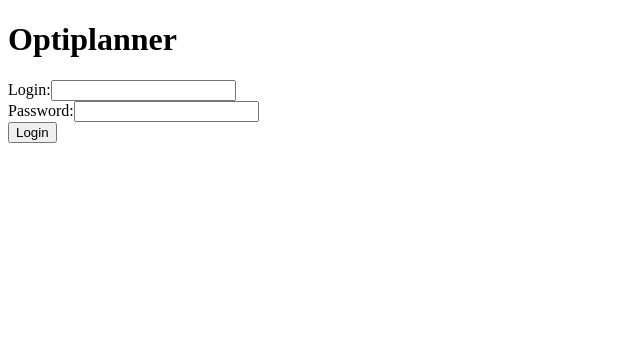
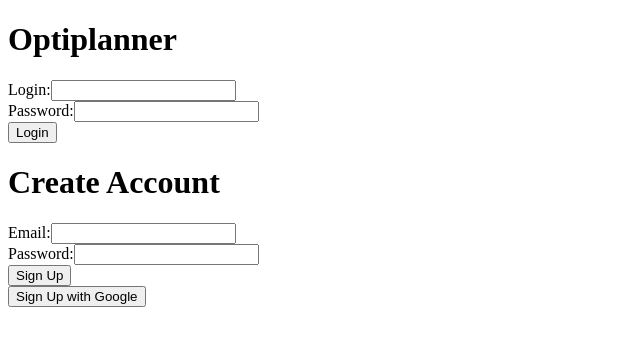
Before and after one commit to nuksnuks/Optiplanner, a React (Vite) app: page /login in a window 1280 px wide. Shown: the top 346 px of the page, without its empty margins (0-640 px from the left). Built offline with nearby package versions, Linux system fonts and the light colour scheme; no server answers.

Commit message:
login authentication added and project data creation started

```diff
--- /dev/null
+++ b/src/components/CreateProject.jsx
@@ -0,0 +1,43 @@
+import React, { useState } from 'react';
+import { getFirestore, collection, addDoc } from 'firebase/firestore';
+import { app } from '../firebase.js';
+
+const db = getFirestore(app);
+
+const CreateProject = () => {
+  const [title, setTitle] = useState('');
+
+  const handleSubmit = async (e) => {
+    e.preventDefault();
+    const user = localStorage.getItem('user');
+
+    try {
+      await addDoc(collection(db, 'projects'), {
+        title: title,
+        user: user
+      });
+      setTitle('');
+      alert('Project created successfully!');
+    } catch (e) {
+      console.error('Error adding document: ', e);
+    }
+  };
+
+  return (
+    <form onSubmit={handleSubmit}>
+      <div>
+        <label htmlFor="title">Project Title:</label>
+        <input
+          type="text"
+          id="title"
+          value={title}
+          onChange={(e) => setTitle(e.target.value)}
+          required
+        />
+      </div>
+      <button type="submit">Create Project</button>
+    </form>
+  );
+};
+
+export default CreateProject;
--- /dev/null
+++ b/src/components/CreateUser.jsx
@@ -0,0 +1,91 @@
+import React, { useState } from 'react';
+import { useNavigate } from 'react-router-dom';
+import { getAuth, createUserWithEmailAndPassword, signInWithPopup, GoogleAuthProvider } from 'firebase/auth';
+import { app, analytics } from '../firebase';
+
+import useAuthStore from '../stores/useAuthStore';
+
+function CreateUser() {
+  const navigate = useNavigate();
+  const [email, setEmail] = useState('');
+  const [password, setPassword] = useState('');
+  const [error, setError] = useState(null);
+
+  const handleEmailSignUp = (e) => {
+    e.preventDefault();
+
+    const auth = getAuth();
+    createUserWithEmailAndPassword(auth, email, password)
+      .then((userCredential) => {
+        // Signed up
+        const user = userCredential.user;
+        console.log('User signed up:', user.email);
+        useAuthStore.setState({ isAuthenticated: true });
+        console.log('User Login state:', useAuthStore.getState().isAuthenticated);
+        navigate('/overview');
+      })
+      .catch((error) => {
+        const errorCode = error.code;
+        const errorMessage = error.message;
+        setError(errorMessage);
+        console.error('Error signing up:', errorCode, errorMessage);
+      });
+  };
+
+  const handleGoogleSignUp = () => {
+    const auth = getAuth();
+    const provider = new GoogleAuthProvider();
+
+    signInWithPopup(auth, provider)
+      .then((result) => {
+        // Signed in
+        const user = result.user;
+        console.log('User signed in with Google:', user.email);
+        localStorage.setItem('user', user.displayName);
+        useAuthStore.setState({ isAuthenticated: true });
+        console.log('User Login state:', useAuthStore.getState().isAuthenticated);
+        navigate('/overview');
+      })
+      .catch((error) => {
+        const errorCode = error.code;
+        const errorMessage = error.message;
+        setError(errorMessage);
+        console.error('Error signing in with Google:', errorCode, errorMessage);
+      });
+  };
+
+  return (
+    <>
+      <h1>Create Account</h1>
+      <form onSubmit={handleEmailSignUp}>
+        <div>
+          <label>
+            Email:
+            <input
+              type="email"
+              value={email}
+              onChange={(e) => setEmail(e.target.value)}
+              required
+            />
+          </label>
+        </div>
+        <div>
+          <label>
+            Password:
+            <input
+              type="password"
+              value={password}
+              onChange={(e) => setPassword(e.target.value)}
+              required
+            />
+          </label>
+        </div>
+        {error && <p style={{ color: 'red' }}>{error}</p>}
+        <button type="submit">Sign Up</button>
+      </form>
+      <button onClick={handleGoogleSignUp}>Sign Up with Google</button>
+    </>
+  );
+}
+
+export default CreateUser;
--- a/src/components/Logout.jsx
+++ b/src/components/Logout.jsx
@@ -9,6 +9,7 @@ function Logout() {
     useAuthStore.setState({ isAuthenticated: false });
     console.log('User login state:', useAuthStore.getState().isAuthenticated);
     navigate('/login');
+    localStorage.removeItem('user');
   };
 
   return (
--- a/src/firebase.js
+++ b/src/firebase.js
@@ -1,6 +1,8 @@
 // Import the functions you need from the SDKs you need
 import { initializeApp } from "firebase/app";
 import { getAnalytics } from "firebase/analytics";
+import { getFirestore } from 'firebase/firestore';
+import { getAuth } from 'firebase/auth';
 
 const firebaseConfig = {
     apiKey: import.meta.env.VITE_API_KEY,
@@ -16,5 +18,7 @@ const firebaseConfig = {
 // Initialize Firebase
 const app = initializeApp(firebaseConfig);
 const analytics = getAnalytics(app);
+const db = getFirestore(app);
+const auth = getAuth(app);
 
-export { app, analytics };
+export { app, analytics, db, auth };
--- a/src/stores/useAuthStore.js
+++ b/src/stores/useAuthStore.js
@@ -1,4 +1,4 @@
-import create from 'zustand';
+import { create } from 'zustand';
 import { persist } from 'zustand/middleware';
 
 const useAuthStore = create(
@@ -9,7 +9,18 @@ const useAuthStore = create(
     }),
     {
       name: 'auth-storage', // unique name for the storage
-      getStorage: () => localStorage, // use localStorage for persistence
+      storage: {
+        getItem: (name) => {
+          const value = localStorage.getItem(name);
+          return value ? JSON.parse(value) : null;
+        },
+        setItem: (name, value) => {
+          localStorage.setItem(name, JSON.stringify(value));
+        },
+        removeItem: (name) => {
+          localStorage.removeItem(name);
+        },
+      },
     }
   )
 );
--- a/src/views/Login.jsx
+++ b/src/views/Login.jsx
@@ -4,6 +4,7 @@ import { getAuth, signInWithEmailAndPassword } from 'firebase/auth';
 import { app, analytics } from '../firebase';
 
 import useAuthStore from '../stores/useAuthStore';
+import CreateUser from '../components/CreateUser';
 
 function Login() {
   const navigate = useNavigate();
@@ -19,10 +20,10 @@ function Login() {
       .then((userCredential) => {
         // Signed in
         const user = userCredential.user;
-        console.log('User signed in:', user.email);
         useAuthStore.setState({ isAuthenticated: true });
         console.log('User Login state:', useAuthStore.getState().isAuthenticated);
         navigate('/overview');
+        localStorage.setItem('user', login);
       })
       .catch((error) => {
         const errorCode = error.code;
@@ -61,6 +62,7 @@ function Login() {
         {error && <p style={{ color: 'red' }}>{error}</p>}
         <button type="submit">Login</button>
       </form>
+      <CreateUser />
     </>
   );
 }
--- a/src/views/Overview.jsx
+++ b/src/views/Overview.jsx
@@ -1,13 +1,44 @@
-import React from 'react'
+import React, { useState, useEffect } from 'react';
+import { collection, getDocs } from 'firebase/firestore';
+import { db } from '../firebase';
 import Logout from '../components/Logout';
+import CreateProject from '../components/CreateProject';
 
 const Overview = () => {
+  const [projects, setProjects] = useState([]);
+
+  useEffect(() => {
+    const fetchProjects = async () => {
+      try {
+        const querySnapshot = await getDocs(collection(db, 'projects'));
+        const projectsList = querySnapshot.docs.map(doc => ({
+          id: doc.id,
+          ...doc.data()
+        }));
+        setProjects(projectsList);
+      } catch (error) {
+        console.error('Error fetching projects: ', error);
+      }
+    };
+
+    fetchProjects();
+  }, []);
+
   return (
     <>
-      <div>Overview</div>
+      <div>Welcome {localStorage.getItem("user")}</div>
       <Logout />
+      <CreateProject />
+      <div>
+        <h2>Projects</h2>
+        <ul>
+          {projects.map(project => (
+            <li key={project.id}>{project.title}</li>
+          ))}
+        </ul>
+      </div>
     </>
-  )
-}
+  );
+};
 
 export default Overview;
```
